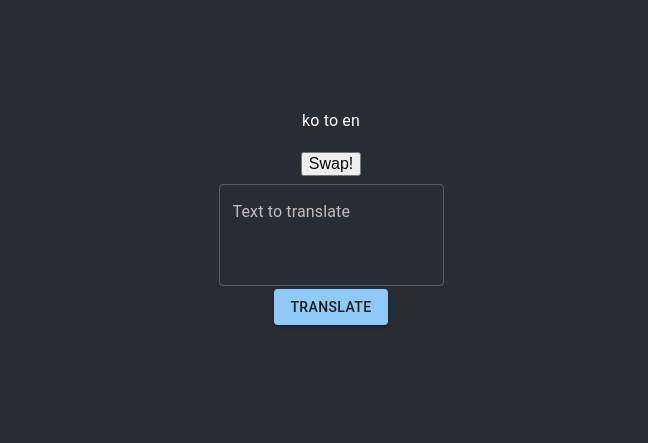
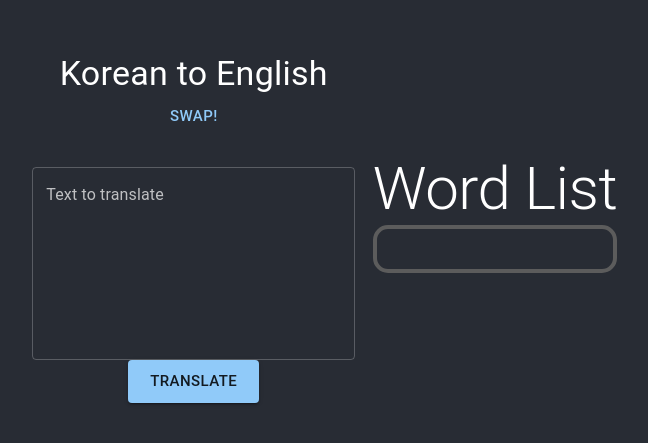
Before and after one commit to ElderlyC/Raven-Cards, a React (Create React App) app: page / in a window 1280 px wide. Shown: the part 187-630 px from the top of the page, without its empty margins (309-957 px from the left). Built offline with nearby package versions, Linux system fonts and the light colour scheme.

Commit message:
changed to material ui components

```diff
--- a/src/Components/Translation/TranslationForm.tsx
+++ b/src/Components/Translation/TranslationForm.tsx
@@ -1,6 +1,6 @@
 import React, { useState, FormEvent } from "react";
 import { WordPair } from "../../types";
-import { TextField, Button } from "@mui/material";
+import { TextField, Button, Typography, Box } from "@mui/material";
 import axios from "axios";
 
 type TranslationFormTypes = {
@@ -10,6 +10,8 @@ type TranslationFormTypes = {
 const TranslationForm: React.FC<TranslationFormTypes> = ({ onTranslation }) => {
   const [text, setText] = useState("");
   const [langs, setLangs] = useState(["ko", "en"]);
+
+  const langNames = { ko: "Korean", en: "English" };
 
   const handleSubmit = async (e: FormEvent<HTMLFormElement>) => {
     e.preventDefault();
@@ -37,15 +39,18 @@ const TranslationForm: React.FC<TranslationFormTypes> = ({ onTranslation }) => {
 
   return (
     <div>
-      <div>
-        <p>
-          {langs[0]} to {langs[1]}
-        </p>
-        <button onClick={handleSwap}>Swap!</button>
-      </div>
+      <Box sx={{ margin: "30px" }}>
+        <Typography variant="h4">
+          {langNames[langs[0] as keyof typeof langNames]} to{" "}
+          {langNames[langs[1] as keyof typeof langNames]}
+        </Typography>
+        <Button onClick={handleSwap} size="large">
+          Swap!
+        </Button>
+      </Box>
 
       <form onSubmit={handleSubmit}>
-        <div>
+        <Box>
           <TextField
             label="Text to translate"
             placeholder="Enter words/phrases here, separated by line"
@@ -53,12 +58,14 @@ const TranslationForm: React.FC<TranslationFormTypes> = ({ onTranslation }) => {
             color="primary"
             multiline
             value={text}
-            minRows={3}
-            maxRows={5}
+            rows={5}
             onChange={(e) => setText(e.target.value)}
+            InputProps={{
+              sx: { textarea: { fontSize: "1.5rem" }, lineHeight: "2rem" },
+            }}
           />
-        </div>
-        <Button variant="contained" color="primary" type="submit">
+        </Box>
+        <Button variant="contained" color="primary" type="submit" size="large">
           Translate
         </Button>
       </form>
--- a/src/Components/Translation/Wordlist.tsx
+++ b/src/Components/Translation/Wordlist.tsx
@@ -1,8 +1,15 @@
 import React from "react";
+import {
+  Paper,
+  Grid,
+  Button,
+  Input,
+  styled,
+  Typography,
+  Box,
+} from "@mui/material";
 import { WordPair } from "../../types";
-// display a list of transpairs, delete and add card buttons.
 // list is saved in localStorage, added cards in a separate localStorage var.
-// structure: wordlist: [ {source: cat, target: 고양이}, {source: dog, target: 개} ]
 // structure: added cards: [ {card1data}, {card2data} ]
 
 type WordListProps = {
@@ -15,17 +22,67 @@ const Wordlist: React.FC<WordListProps> = ({ wordlist, handleRemovePair }) => {
     handleRemovePair(source);
   };
 
+  const StyledScrollbar = styled("div")({
+    overflowY: "auto",
+    "&::-webkit-scrollbar": {
+      width: "6px",
+    },
+    "&::-webkit-scrollbar-thumb": {
+      backgroundColor: "#4c4c4c",
+      borderRadius: "3px",
+    },
+    "&::-webkit-scrollbar-track": {
+      backgroundColor: "#1c1c1c",
+    },
+  });
+
   return (
-    <div>
-      {wordlist.map((pair) => (
-        <div key={pair.source + Math.random() * 10000}>
-          <span>{pair.source}</span>
-          <input defaultValue={pair.target} />
-          <button onClick={() => handleDeletePair(pair.source)}>Delete</button>
-          <button>Add Flashcard!</button>
-        </div>
-      ))}
-    </div>
+    <Box
+      sx={{
+        margin: "15px",
+      }}
+    >
+      <Typography variant="h2">Word List</Typography>
+      <Box
+        sx={{
+          border: "4px solid #5c5c5c",
+          borderRadius: "15px",
+          padding: "20px",
+        }}
+      >
+        <StyledScrollbar
+          style={{
+            fontSize: "1.2rem",
+            maxHeight: "400px",
+            overflowY: "auto",
+          }}
+        >
+          {wordlist.map((pair) => (
+            <Paper
+              key={pair.source + Math.random() * 10000}
+              style={{ marginBottom: "5px", padding: "5px" }}
+            >
+              <Grid container spacing={2} alignItems="center">
+                <Grid item xs={4}>
+                  <span>{pair.source}</span>
+                </Grid>
+                <Grid item xs={4}>
+                  <Input defaultValue={pair.target} />
+                </Grid>
+                <Grid item xs={1}>
+                  <Button onClick={() => handleDeletePair(pair.source)}>
+                    Delete
+                  </Button>
+                </Grid>
+                <Grid item xs={3}>
+                  <Button>Add Flashcard!</Button>
+                </Grid>
+              </Grid>
+            </Paper>
+          ))}
+        </StyledScrollbar>
+      </Box>
+    </Box>
   );
 };
 
```
